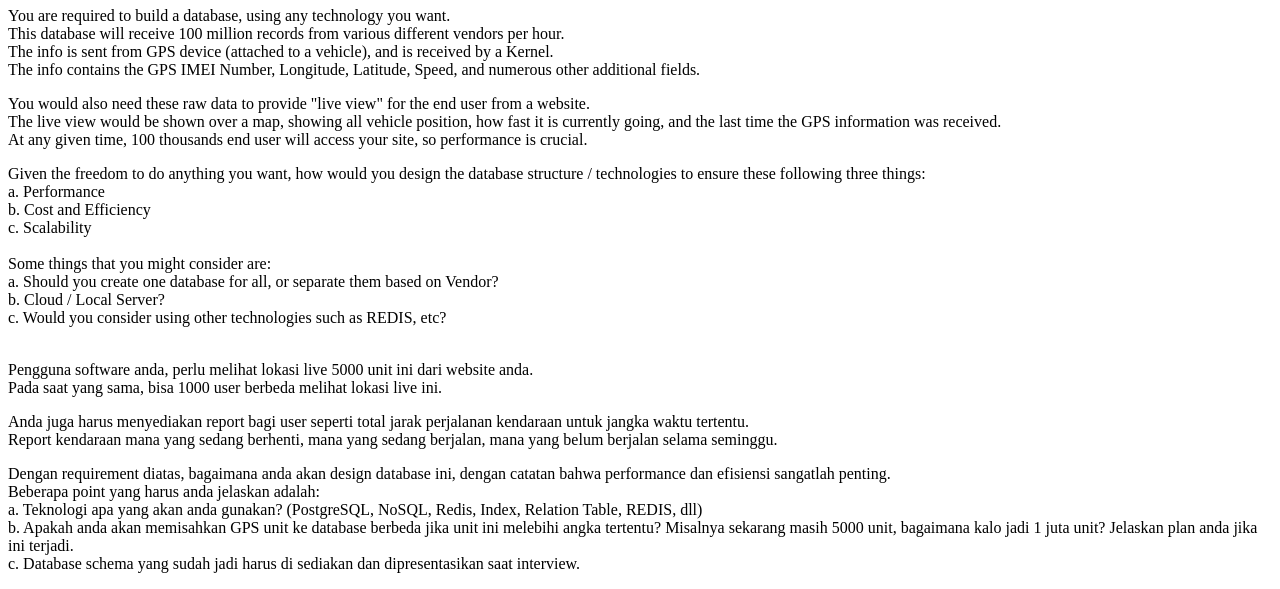
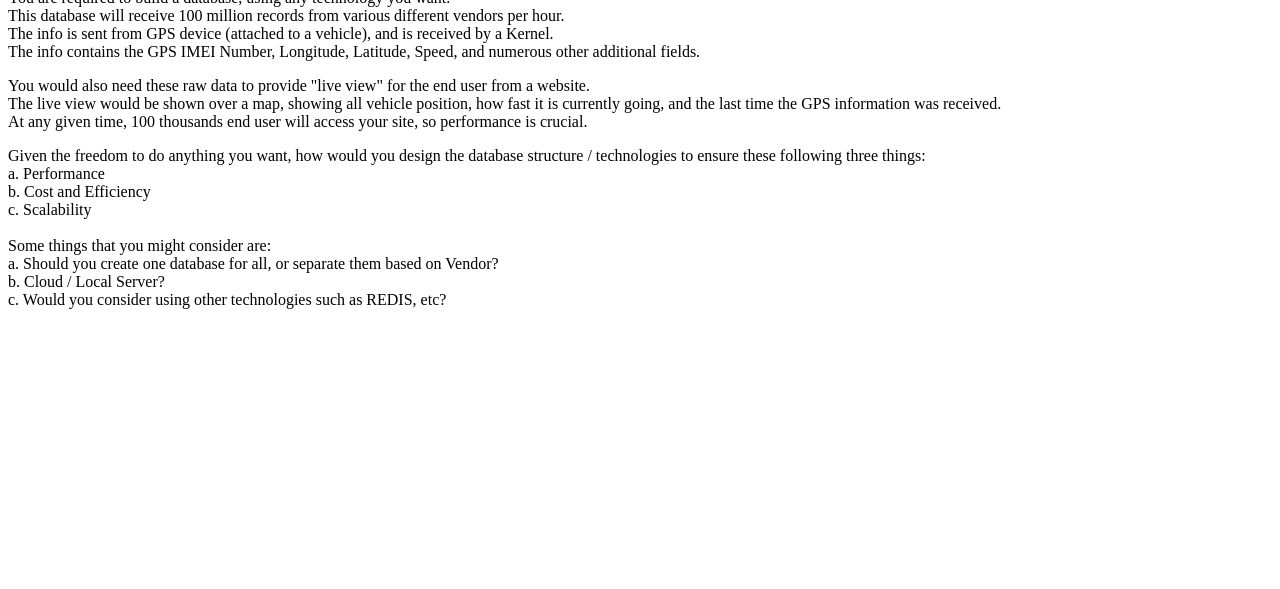
Before and after one commit to davidgunadi/davidgunadi.github.io, a plain HTML site: page dbArchitect/English/index.html in a window 1280 px wide. Shown: the part 357-946 px from the top of the page. After the commit the page ends 800 px from the top, so only its background shows below. Drawn offline with Linux system fonts and the light colour scheme.

Commit message:
Update index.html

```diff
--- a/dbArchitect/English/index.html
+++ b/dbArchitect/English/index.html
@@ -12,7 +12,6 @@
     <h1>Introduction</h1>
     <p>Thank you for your interest in our Database Architect Job.<br>
     Below, we have provided some questions, so we can get to know you better.<br>
-    There is really no right/wrong answer, since with database, there are many ways to achieve one thing.<br>
     Thank you for your time<br></p>
 
     <h1>Questions</h1>
@@ -38,21 +37,6 @@
         a. Should you create one database for all, or separate them based on Vendor?<br>
         b. Cloud / Local Server?<br>
         c. Would you consider using other technologies such as REDIS, etc?<br><br></p>
-
-
-
-    <p>Pengguna software anda, perlu melihat lokasi live 5000 unit ini dari website anda.<br>
-    Pada saat yang sama, bisa 1000 user berbeda melihat lokasi live ini.</p>
-
-    <p>Anda juga harus menyediakan report bagi user seperti total jarak perjalanan kendaraan untuk jangka waktu tertentu.<br>
-    Report kendaraan mana yang sedang berhenti, mana yang sedang berjalan, mana yang belum berjalan selama seminggu.</p>
-
-    <p>Dengan requirement diatas, bagaimana anda akan design database ini, dengan catatan bahwa performance dan efisiensi sangatlah penting.<br>
-    Beberapa point yang harus anda jelaskan adalah:<br>
-    a. Teknologi apa yang akan anda gunakan? (PostgreSQL, NoSQL, Redis, Index, Relation Table, REDIS, dll)<br>
-    b. Apakah anda akan memisahkan GPS unit ke database berbeda jika unit ini melebihi angka tertentu? Misalnya sekarang masih 5000 unit, bagaimana kalo jadi 1 juta unit? Jelaskan plan anda jika ini terjadi.<br>
-    c. Database schema yang sudah jadi harus di sediakan dan dipresentasikan saat interview.<br>
-    </p>
 </body>
 
 </html>
```
